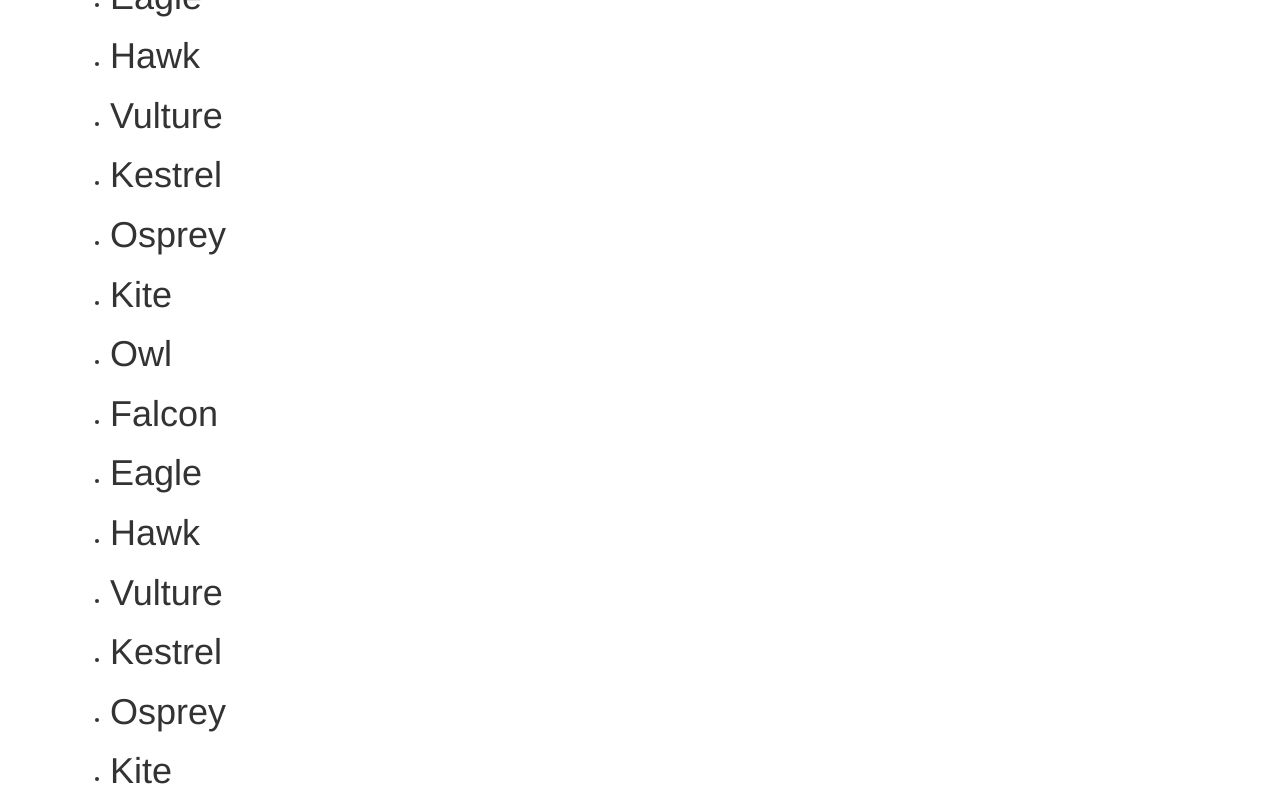
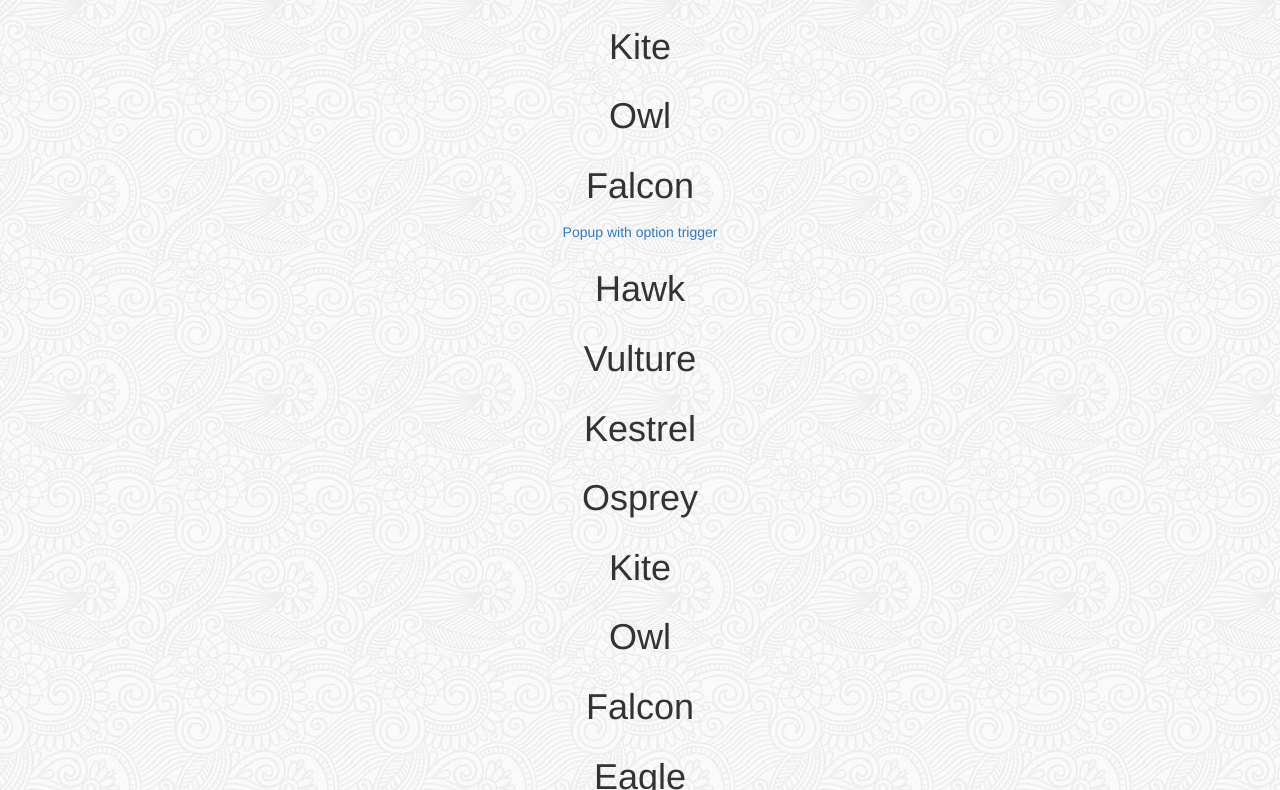
Before and after one commit to Misterdjack/infinite-scroll, a plain HTML site: page index.html in a window 1280 px wide. Shown: the part 2010-2800 px from the top of the page. Drawn offline with nearby package versions, Linux system fonts and the light colour scheme.

Commit message:
a lot of craziness i'm playing around with

```diff
--- a/index.html
+++ b/index.html
@@ -9,64 +9,74 @@
   <body>
 
     <div class="container">
+      <div class="row">
+        <div class="col-md-12 text-center">
+          <h1 class="item" href="#" data-toggle="popover" data-html='<img src="http://www.audubon.org/sites/default/files/Peregrine_Falcon_w02-44-013_l.jpg">'rel="popover" data-placement="bottom">Falcon</h1>
+        </div>
+        <div class="col-md-12 text-center">
+         <a id="popoverOption" class="btn" href="#" data-toggle="popover" data-html='<img src="http://www.audubon.org/sites/default/files/Peregrine_Falcon_w02-44-013_l.jpg">' rel="popover" data-placement="bottom" data-original-title="Title">Popup with option trigger</a>
+        </div>
+        <div class="col-md-12 text-center">
+          <h1 class="item">Hawk</h1>
+        </div>
+        <div class="col-md-12 text-center">
+          <h1 class="item">Vulture</h1>
+        </div>
+        <div class="col-md-12 text-center">
+          <h1 class="item">Kestrel</h1>
+        </div>
+        <div class="col-md-12 text-center">
+          <h1 class="item">Osprey</h1>
+        </div>
+        <div class="col-md-12 text-center">
+          <h1 class="item">Kite</h1>
+        </div>
+        <div class="col-md-12 text-center">
+          <h1 class="item">Owl</h1>
+        </div>
+        <div class="col-md-12 text-center">
+          <h1 class="item">Falcon</h1>
+        </div>
+        <div class="col-md-12 text-center">
+          <h1 class="item">Eagle</h1>
+        </div>
+        <div class="col-md-12 text-center">
+          <h1 class="item">Hawk</h1>
+        </div>
+        <div class="col-md-12 text-center">
+          <h1 class="item">Vulture</h1>
+        </div>
+        <div class="col-md-12 text-center">
+          <h1 class="item">Kestrel</h1>
+        </div>
+        <div class="col-md-12 text-center">
+          <h1 class="item">Osprey</h1>
+        </div>
+        <div class="col-md-12 text-center">
+          <h1 class="item">Kite</h1>
+        </div>
+        <div class="col-md-12 text-center">
+          <h1 class="item">Owl</h1>
+        </div>
 
-      <ul id="container-list" class="list">
-        <li>
-          <h1 class="item">Falcon</h1>
-        </li>
-        <li>
-          <h1 class="item">Eagle</h1>
-        </li>
-        <li>
-          <h1 class="item">Hawk</h1>
-        </li>
-        <li>
-          <h1 class="item">Vulture</h1>
-        </li>
-        <li>
-          <h1 class="item">Kestrel</h1>
-        </li>
-        <li>
-          <h1 class="item">Osprey</h1>
-        </li>
-        <li>
-          <h1 class="item">Kite</h1>
-        </li>
-        <li>
-          <h1 class="item">Owl</h1>
-        </li>
-        <li>
-          <h1 class="item">Falcon</h1>
-        </li>
-        <li>
-          <h1 class="item">Eagle</h1>
-        </li>
-        <li>
-          <h1 class="item">Hawk</h1>
-        </li>
-        <li>
-          <h1 class="item">Vulture</h1>
-        </li>
-        <li>
-          <h1 class="item">Kestrel</h1>
-        </li>
-        <li>
-          <h1 class="item">Osprey</h1>
-        </li>
-        <li>
-          <h1 class="item">Kite</h1>
-        </li>
-        <li>
-          <h1 class="item">Owl</h1>
-        </li>
-      </ul>
+        <!-- hidden image modal -->
+        <div id="myModal" class="modal fade">
+          <div class="modal-dialog">
+            <div class="modal-content">
+              <div class="modal-header">
+                <button type="button" class="close" data-dismiss="modal" aria-label="Close"><span aria-hidden="true">&times;</span></button>
+              </div>
+              <div class="modal-body">
 
-    </div>
-
+              </div>
+            </div>
+          </div>
+        </div><!-- /.modal -->
+      </div><!-- row -->
+    </div> <!-- container -->
 
     <script src="http://cdnjs.cloudflare.com/ajax/libs/jquery/2.1.1/jquery.min.js"></script>
-    <script src="http://cdnjs.cloudflare.com/ajax/libs/underscore.js/1.7.0/underscore-min.js"></script>
-    <script src="http://cdnjs.cloudflare.com/ajax/libs/twitter-bootstrap/3.2.0/js/bootstrap.js"></script>
+    <script src="http://cdnjs.cloudflare.com/ajax/libs/twitter-bootstrap/3.3.4/js/bootstrap.min.js"></script>
     <script src="main.js"></script>
 
   </body>
--- a/main.css
+++ b/main.css
@@ -0,0 +1,13 @@
+body {
+	background-image: url(images/symphony.png);
+}
+
+.images {
+	width: 70%;
+	padding: 30px;
+}
+
+/*.item {
+	width: 200px;
+	margin: auto;
+}*/
--- a/main.js
+++ b/main.js
@@ -1,27 +1,69 @@
 
 
-var appendItem = function (data) {
-	var item = $('div').append(data);
-	$('.container').append(item);
-	// console.log(data);
+var freebird = function(e){
+	e.preventDefault();
+
+  	$('#myModal').modal('show');
+
+  	var selectedItem = $(this).closest('.item').clone();
+  	var selectedSrc = selectedItem.attr('data-image');
+  	var selectedImage = selectedItem.html('<img class="images" src="' + selectedSrc + '">');
+
+  	console.log(selectedImage);
+  	$('.modal-body').html(selectedImage);
+
 };
 
-$(window).on('scroll', function scrollHandler() {
+var popover = function(e){
+  e.preventDefault();
+
+  $('#popoverOption').popover({ trigger: "hover", html:true});
+
+
+};
+
+
+// Bootstrap popover
+$('.item').popover({ trigger: "hover", html:true});
+
+$('#popoverOption').popover({ trigger: "hover", html:true});
+
+// jQuery event listeners
+$(document).on('ready', function(){
+
+	// Opt in toggle initiallizer
+	$(function () {
+	  $('[data-toggle="popover"]').popover()
+	})
+
+	// Global variables
+	var containerContents = $(".container").html();
+	var container = '<div class="container">' + containerContents + '</div>';
+
+	$(window).on('scroll', function() {
 		var scrollBottom = $(document).height() - $(window).scrollTop() - $(window).height();
-		// var distanceFromTop = $(document).height() - $(window).scrollTop();
-		if(scrollBottom < $(window).height()) {
-			var lastItemEl = $('.list').clone();
-			console.log(lastItemEl);
-			appendItem(lastItemEl);
+
+		if (scrollBottom == 0 ) {
+			$(".container").last().after(container);
+			if ($(".container").length > 3) {
+				$(".container").first().remove();
+				$(window).scrollTop($(".container").height());
+			}
 		}
-		// else if (distanceFromTop < $(window).height()) {
-		// 	var firstItemEl = $('.item:first');
-		// 	prependItem(firstItemEl);
-		// }
-});
+		else if ( $(window).scrollTop() == 0 ) {
+			$(".container").first().before(container);
+			$(window).scrollTop($(".container").height());
+			if ($(".container").length > 3) {
+				$(".container").last().remove();
+			}
+		}
+	});
+
+	// Launch modal
+	$(document).on('click', '.item', freebird);
+
+	$(document).on('popover', '#popoverOption', popover);
 
 
 
-// $(document).on('ready', function() {
-
-// });
+});
```
Also changed, not shown: images/falcon.jpg (added), images/symphony.png (added), 1 other file.
